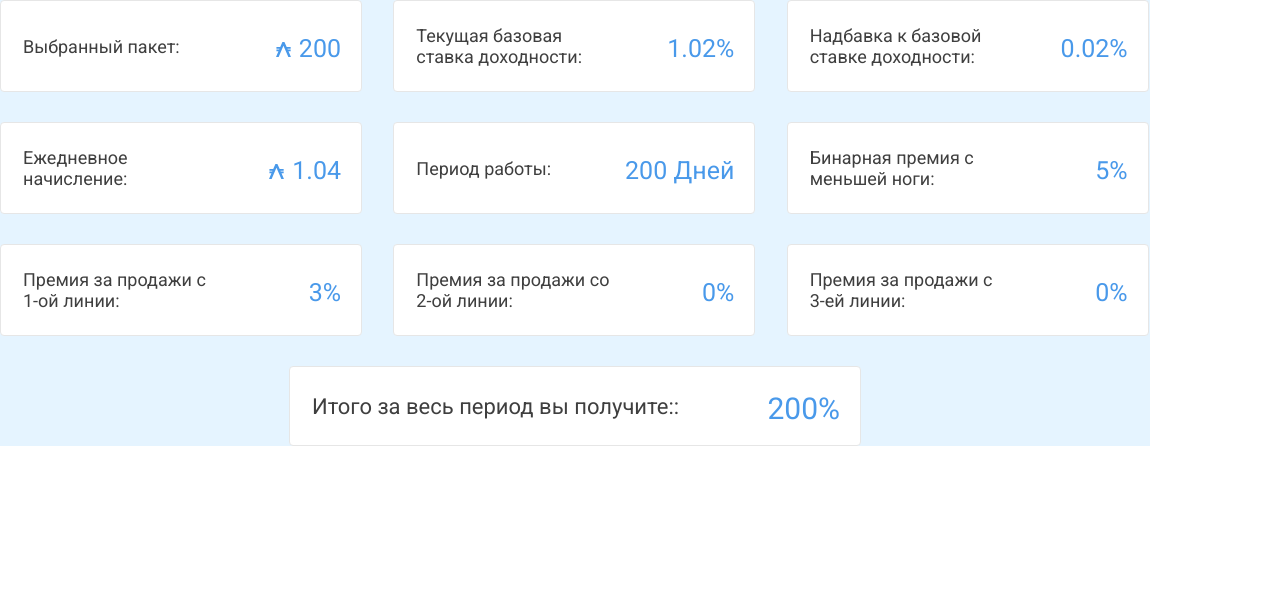
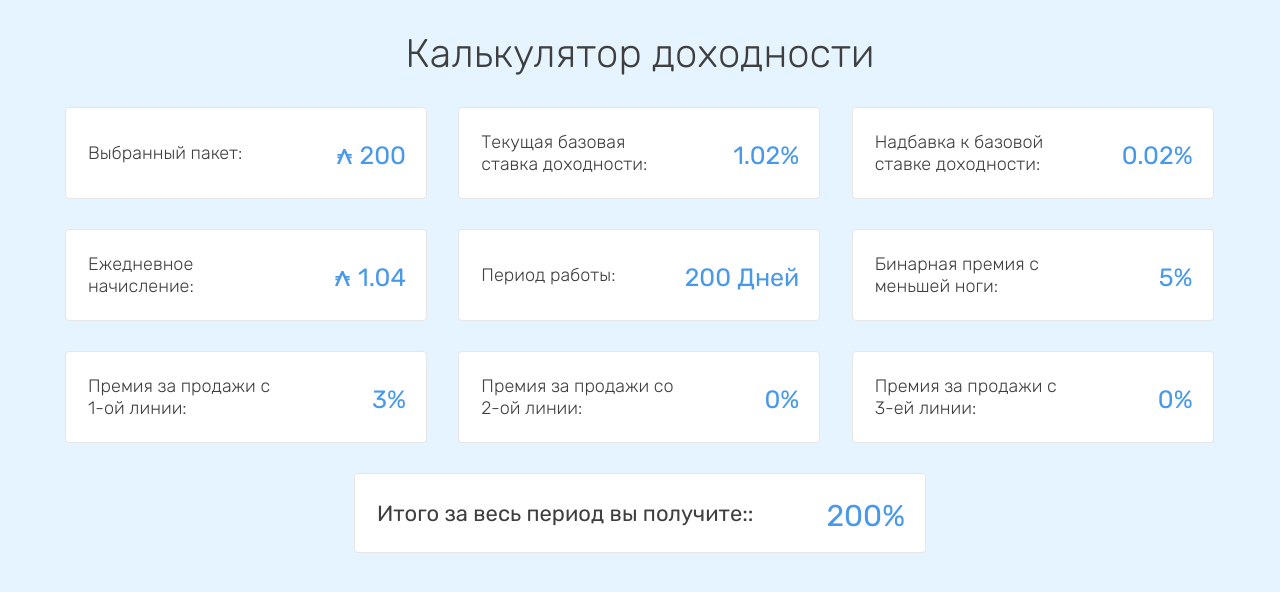
Before and after one commit to rudensergey/binarprofit, a React app in the folder binar_calculator/: page / in a window 1280 px wide. Built offline with nearby package versions, Linux system fonts and the light colour scheme.

Commit message:
add new fonts

```diff
--- a/binar_calculator/public/index.html
+++ b/binar_calculator/public/index.html
@@ -12,10 +12,7 @@
         <link rel="apple-touch-icon" href="%PUBLIC_URL%/logo192.png" />
 
         <link rel="manifest" href="%PUBLIC_URL%/manifest.json" />
-        <link
-            href="https://fonts.googleapis.com/css?family=Roboto:400,500,700&display=swap"
-            rel="stylesheet"
-        />
+        <link href="https://fonts.googleapis.com/css2?family=Rubik:wght@300;400&display=swap" rel="stylesheet">
 
         <title>Binar</title>
     </head>
--- a/binar_calculator/src/index.css
+++ b/binar_calculator/src/index.css
@@ -15,5 +15,20 @@ p,
 a {
   margin: 0px;
   color: #3F3F3F;
-  font-family: 'Roboto', sans-serif;
+  font-family: 'Rubik', sans-serif;
 }
+
+.main {
+  width: 100vw;
+  height: 100vh;
+  background-color: #e5f4ff;
+}
+
+.main__topic {
+  text-align: center;
+  padding: 30px 0px 30px 0px;
+  margin: 0px auto;
+  font-size: 40px;
+  font-weight: 300;
+
+}
--- a/binar_calculator/src/index.js
+++ b/binar_calculator/src/index.js
@@ -3,11 +3,30 @@ import ReactDOM from "react-dom";
 import * as serviceWorker from "./serviceWorker";
 
 import "./index.css";
-import Indicators from "./Indicators"
+import Indicators from "./Indicators";
 
 
+class Sum extends React.Component {
+	render() {
+		return (<div>
 
-ReactDOM.render(<Indicators />, document.getElementById("root"));
+		</div>)
+	}
+}
+
+class Main extends React.Component {
+    render() {
+        return (
+            <div class="main">
+				<h2 className="main__topic">Калькулятор доходности</h2>
+				<Sum />
+                <Indicators />
+            </div>
+        );
+    }
+}
+
+ReactDOM.render(<Main />, document.getElementById("root"));
 
 // If you want your app to work offline and load faster, you can change
 // unregister() to register() below. Note this comes with some pitfalls.
--- a/binar_calculator/src/indicator.css
+++ b/binar_calculator/src/indicator.css
@@ -11,6 +11,7 @@
 }
 
 .indicator__name {
+    font-weight: 300;
     margin: auto 0px;
     padding-left: 22px;
     font-size: 18px;
--- a/binar_calculator/src/indicator.js
+++ b/binar_calculator/src/indicator.js
@@ -4,11 +4,7 @@ import "./indicator.css";
 export default class Indicator extends React.Component {
     render() {
         return (
-            <div
-                className={
-                    this.props.final ? "indincator-f" : "indincator"
-                }
-            >
+            <div className={this.props.final ? "indincator-f" : "indincator"}>
                 <p
                     className={
                         this.props.final
--- a/binar_calculator/src/indicators.css
+++ b/binar_calculator/src/indicators.css
@@ -1,6 +1,6 @@
 .indicators {
-	width: 1150px;
-    background-color: #e5f4ff;
+    width: 1150px;
+    margin: 0px auto;
 
     display: grid;
     grid-template-columns: 1fr 1fr 1fr;
```
